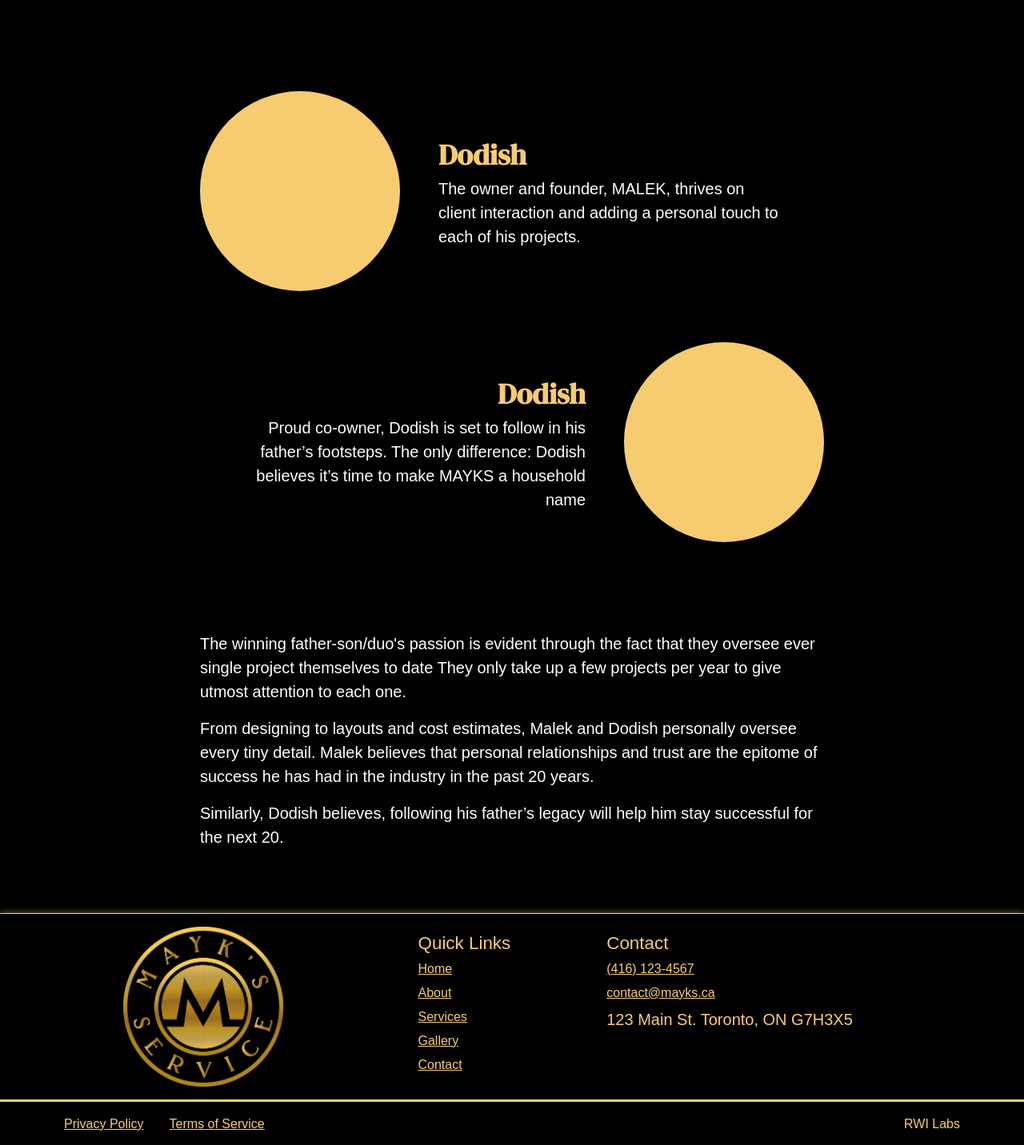
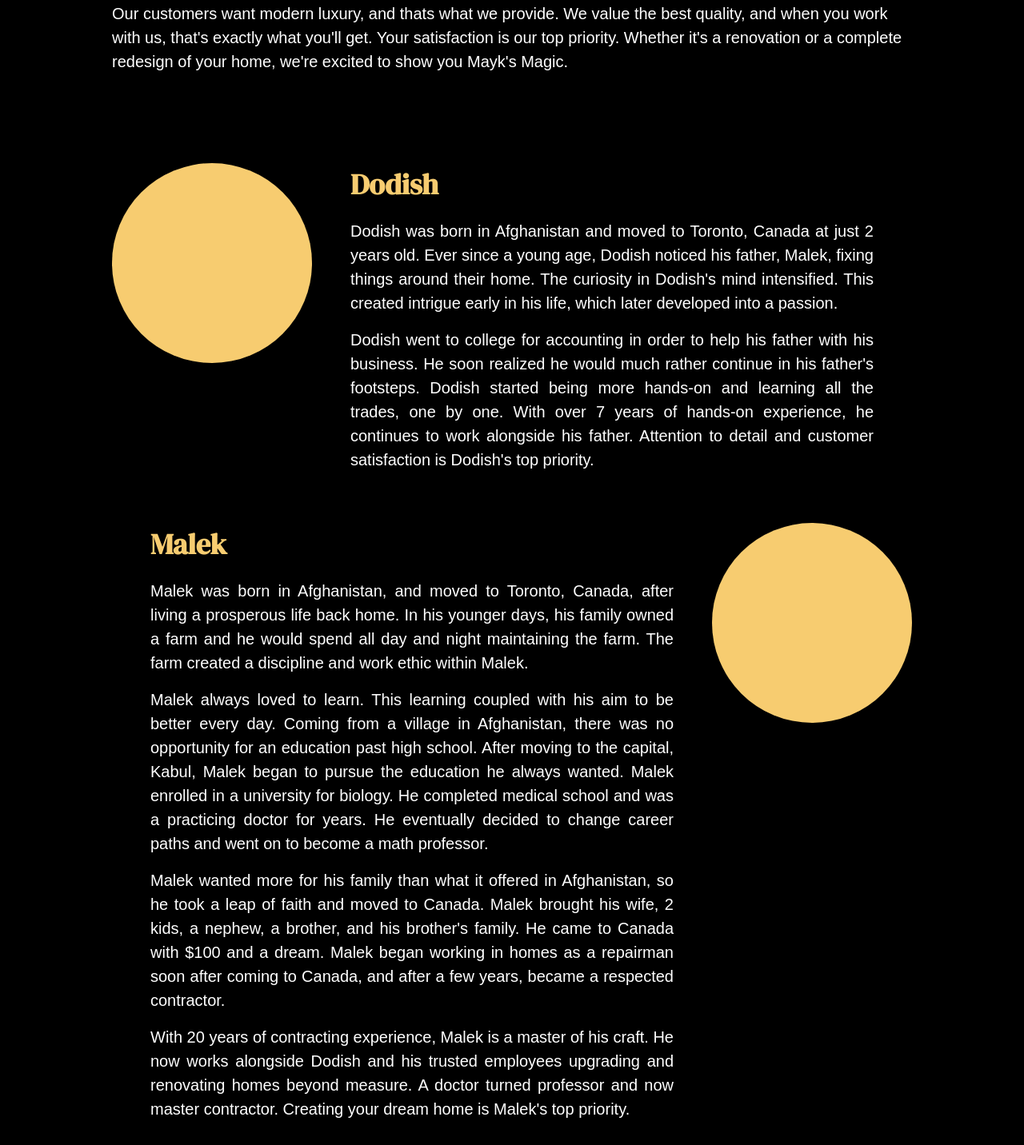
Before and after one commit to maplesyrupman/mayks, a Next.js app: page /about in a window 1280 px wide. Shown: the part 938-2370 px from the top of the page at 80% size. Built offline with nearby package versions, Linux system fonts and the light colour scheme; a web font is replaced by a local one; what react-google-recaptcha-v3 would draw is missing.

Commit message:
added most about copy

```diff
--- a/pages/about.js
+++ b/pages/about.js
@@ -18,10 +18,10 @@ export default function About() {
                 <div className={styles.aboutText}>
                     <h2 className={`${styles.aboutHeading} pageHeading`}>Mayk&apos;s Service</h2>
                     <p>
-                        MAYKS Renovations stands for utmost dedication and perfectionism which is evident in all projects completed so far.
+                        Malek founded Mayk&apos;s over 20 years ago when he began designing and renovating homes in the Greater Toronto Area. His passion and attention to detail earned him respect and a strong client base. Malek&apos;s passion and work ethic motivated his son, Dodish, to join him soon after, and the duo has been the heart and soul of Mayk&apos;s ever since. Mayks has recently moved to the west side of Canada and can&apos;t wait to renovate and innovate for the residents of Calgary.
                     </p>
                     <p>
-                        Flexible, eager to take on challenging and creative projects make MAYKS a leading name in the local construction industry. Find out more about the dynamic father/son duo behind the company.
+                        Our customers want modern luxury, and thats what we provide. We value the best quality, and when you work with us, that&apos;s exactly what you&apos;ll get. Your satisfaction is our top priority. Whether it&apos;s a renovation or a complete redesign of your home, we&apos;re excited to show you Mayk&apos;s Magic.
                     </p>
                 </div>
             </section>
@@ -32,7 +32,10 @@ export default function About() {
                     <div className={styles.bioTextContainer}>
                         <h3 className={styles.bioName}>Dodish</h3>
                         <p className={styles.bioPara}>
-                            The owner and founder, MALEK, thrives on client interaction and adding a personal touch to each of his projects.
+                            Dodish was born in Afghanistan and moved to Toronto, Canada at just 2 years old. Ever since a young age, Dodish noticed his father, Malek, fixing things around their home. The curiosity in Dodish&apos;s mind intensified. This created intrigue early in his life, which later developed into a passion.
+                        </p>
+                        <p className={styles.bioPara}>
+                            Dodish went to college for accounting in order to help his father with his business. He soon realized he would much rather continue in his father&apos;s footsteps. Dodish started being more hands-on and learning all the trades, one by one. With over 7 years of hands-on experience, he continues to work alongside his father. Attention to detail and customer satisfaction is Dodish&apos;s top priority.
                         </p>
                     </div>
                 </div>
@@ -40,9 +43,19 @@ export default function About() {
                     <div className={styles.bioImg}>
                     </div>
                     <div className={styles.bioTextContainer}>
-                        <h3 className={styles.bioName}>Dodish</h3>
+                        <h3 className={styles.bioName}>Malek</h3>
                         <p className={styles.bioPara}>
-                            Proud co-owner, Dodish is set to follow in his father’s footsteps. The only difference: Dodish believes it’s time to make MAYKS a household name                        </p>
+                            Malek was born in Afghanistan, and moved to Toronto, Canada, after living a prosperous life back home. In his younger days, his family owned a farm and he would spend all day and night maintaining the farm. The farm created a discipline and work ethic within Malek.
+                        </p>
+                        <p className={styles.bioPara}>
+                            Malek always loved to learn. This learning coupled with his aim to be better every day. Coming from a village in Afghanistan, there was no opportunity for an education past high school. After moving to the capital, Kabul, Malek began to pursue the education he always wanted. Malek enrolled in a university for biology. He completed medical school and was a practicing doctor for years. He eventually decided to change career paths and went on to become a math professor.
+                        </p>
+                        <p className={styles.bioPara}>
+                            Malek wanted more for his family than what it offered in Afghanistan, so he took a leap of faith and moved to Canada. Malek brought his wife, 2 kids, a nephew, a brother, and his brother&apos;s family. He came to Canada with $100 and a dream. Malek began working in homes as a repairman soon after coming to Canada, and after a few years, became a respected contractor.
+                        </p>
+                        <p className={styles.bioPara}>
+                            With 20 years of contracting experience, Malek is a master of his craft. He now works alongside Dodish and his trusted employees upgrading and renovating homes beyond measure. A doctor turned professor and now master contractor. Creating your dream home is Malek&apos;s top priority.
+                        </p>
                     </div>
                 </div>
             </section>
@@ -55,7 +68,7 @@ export default function About() {
                         From designing to layouts and cost estimates, Malek and Dodish personally oversee every tiny detail. Malek believes that personal relationships and trust are the epitome of success he has had in the industry in the past 20 years.
                     </p>
                     <p>
-                        Similarly, Dodish believes, following his father’s legacy will help him stay successful for the next 20.
+                        Similarly, Dodish believes, following his father&apos;s legacy will help him stay successful for the next 20.
                     </p>
                 </div>
             </section>
--- a/pages/services/[service].jsx
+++ b/pages/services/[service].jsx
@@ -25,16 +25,14 @@ export default function Service({ title, heroImg, heroAlt, heroWH, section1, sec
                 </section>
 
                 <section className={style.secondSection} >
-                    <div style={{ width: "65%", height: "500px", overflowY: 'hidden' }}
-                        className=""
-                    >
-                        <Image src={section2.img} alt={section2.alt} layout='responsive' width={section2.imgWH[0]} height={section2.imgWH[1]} />
-                    </div>
                     <div className={style.wwdCont}>
                         <h2>What We Do</h2>
                         <ul className="">
                             {section2.paras.map((para, idx) => <li key={idx}>{para}</li>)}
                         </ul>
+                    </div>
+                    <div className={style.ssImg}>
+                        <Image src={section2.img} alt={section2.alt} layout='responsive' width={section2.imgWH[0]} height={section2.imgWH[1]} />
                     </div>
                 </section>
 
--- a/styles/about.module.css
+++ b/styles/about.module.css
@@ -17,10 +17,12 @@
 }
 
 .aboutContainer {
-    padding: 5rem 250px 5rem 250px;
+    padding: 5rem 0;
+    margin: 0 auto;
     display: flex;
     justify-content: center;
     position: relative;
+    max-width: 1000px;
 }
 
 .aboutHeading {
@@ -54,8 +56,10 @@
 .bioContainer {
     display: flex;
     flex-direction: row;
-    padding: 2rem 250px;
+    padding: 2rem 0;
     color: white;
+    margin: 0 auto;
+    max-width: 1000px;
 }
 
 .bioImg {
@@ -72,6 +76,9 @@
     flex-direction: column;
     justify-content: center;
     padding: 0 3rem;
+    gap: 1rem;
+    text-align: justify;
+    max-width: 1000px;
 }
 
 .bioName {
```
Also changed, not shown: services.json (+2 -7 lines), styles/servicesSpec.module.css (+6 -5 lines).
